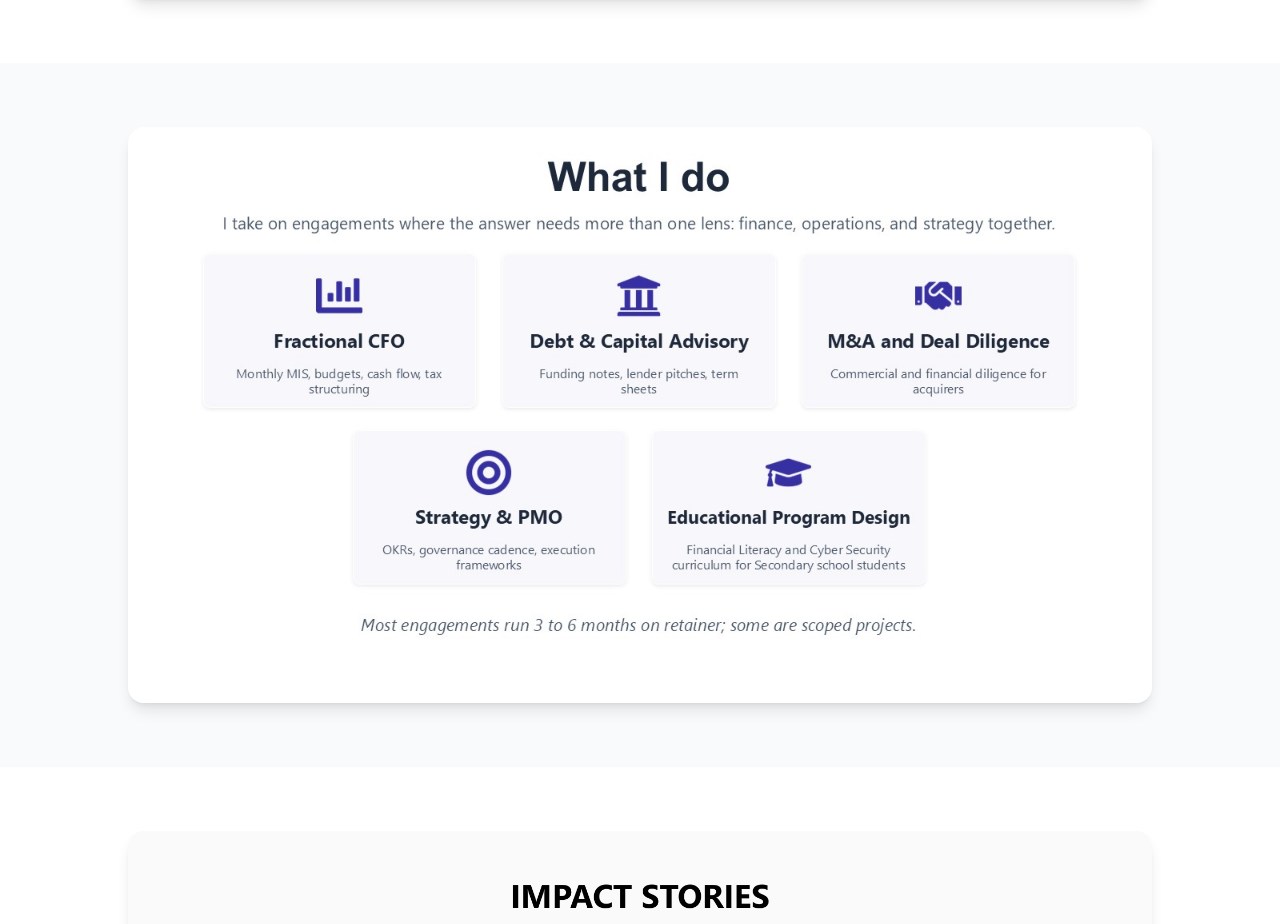
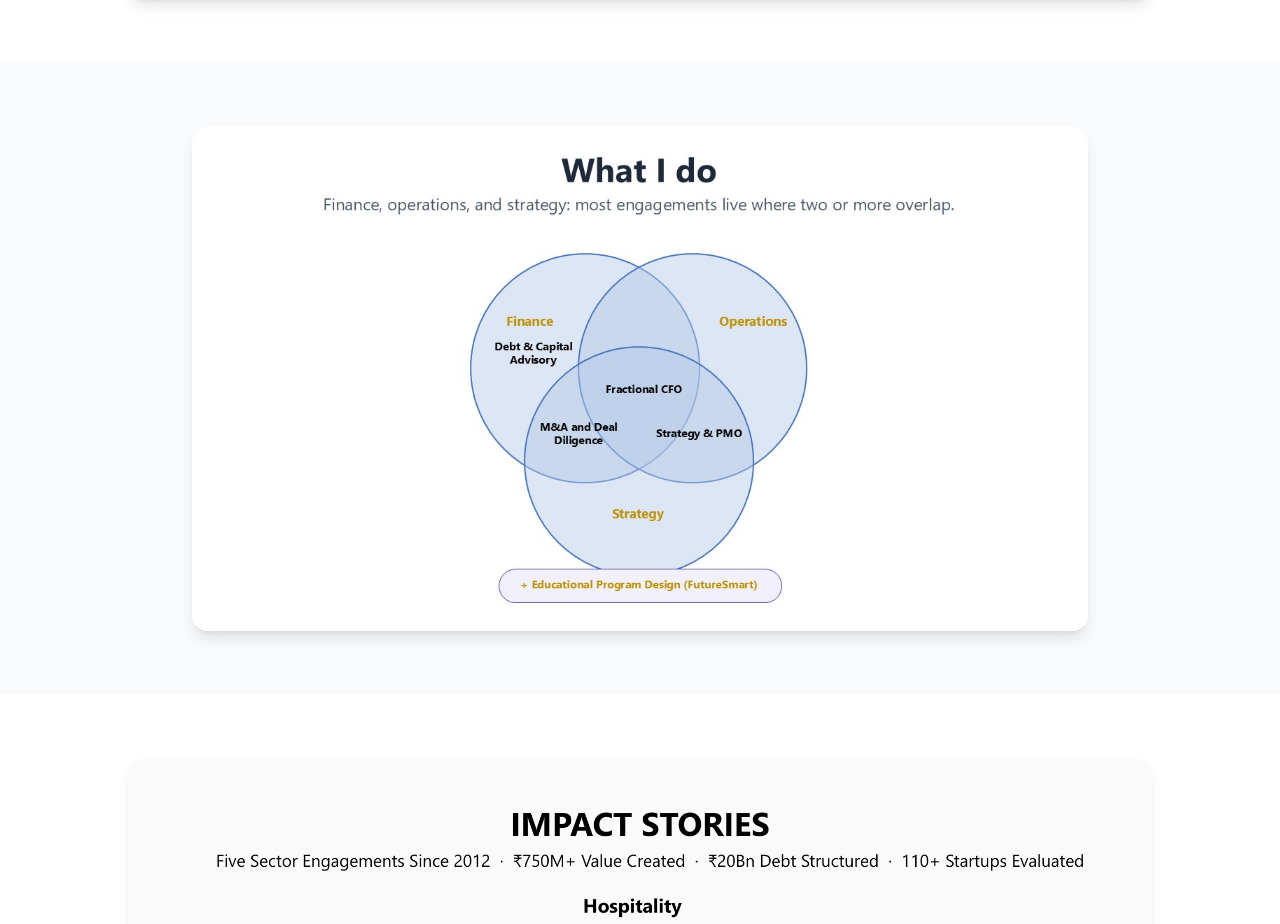
Before and after one commit to SravaniPolina/sravani-portfolio-frontend, a React (Create React App) app: page / in a window 1280 px wide. Shown: the part 1522-2446 px from the top of the page. Built offline with nearby package versions, Linux system fonts and the light colour scheme.

Commit message:
Update StrategicLeadershipServices.js

```diff
--- a/src/components/StrategicLeadershipServices.js
+++ b/src/components/StrategicLeadershipServices.js
@@ -6,9 +6,9 @@ export default function StrategicLeadershipServices() {
       <div className="max-w-6xl mx-auto">
         <div className="flex justify-center">
           <img
-            src="/What_I_Do_Infographic.jpg"
-            alt="What I do: Fractional CFO, Debt and Capital Advisory, M&A and Deal Diligence, Strategy and PMO, Educational Program Design"
-            className="w-full max-w-5xl rounded-2xl shadow-lg"
+            src="/What_I_Do_Venn.jpg"
+            alt="What I do: a Venn diagram showing Fractional CFO, Debt and Capital Advisory, M&A and Deal Diligence, and Strategy and PMO across Finance, Operations, and Strategy, plus Educational Program Design"
+            className="w-full max-w-4xl rounded-2xl shadow-lg"
           />
         </div>
       </div>
```
